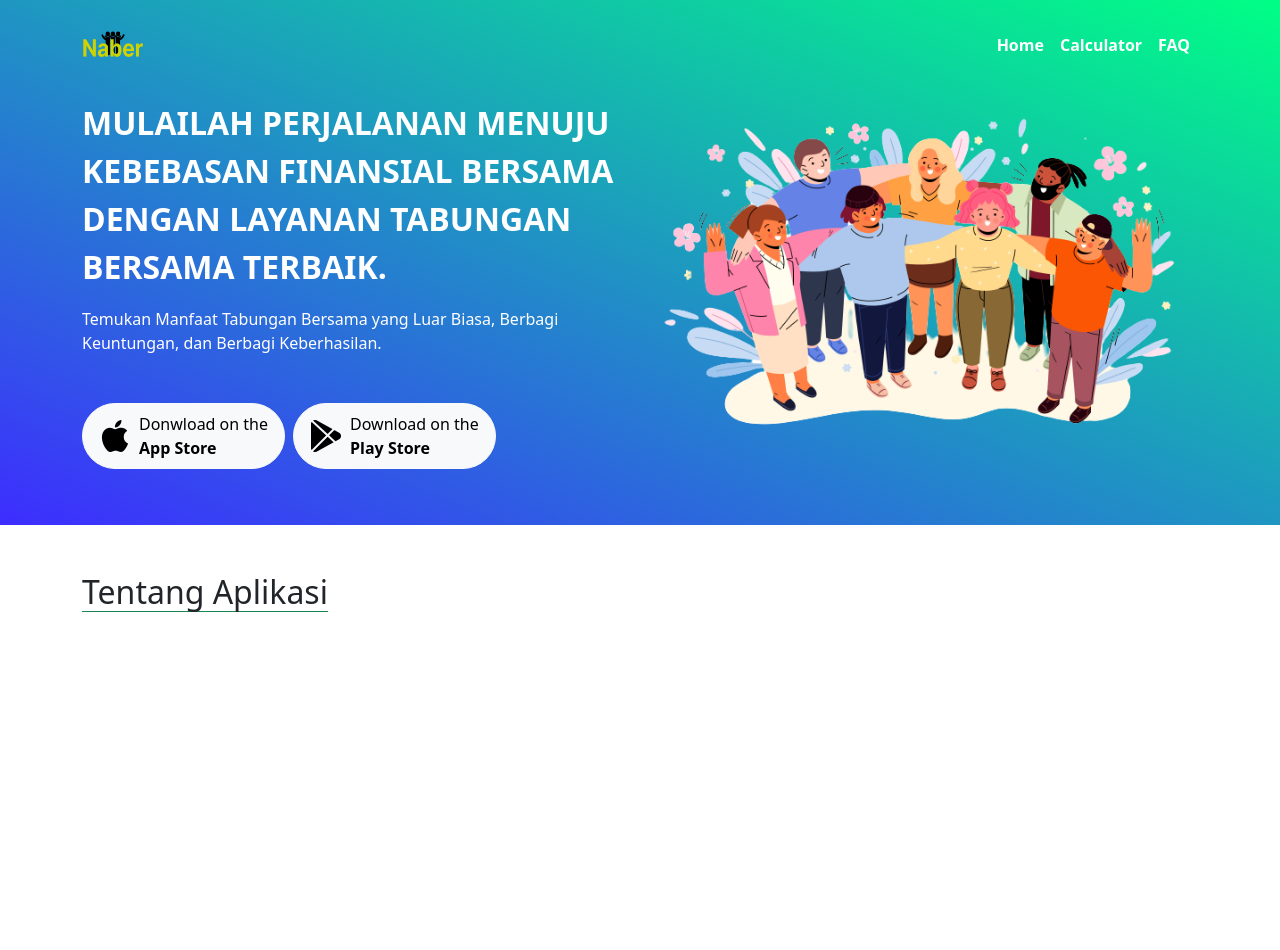
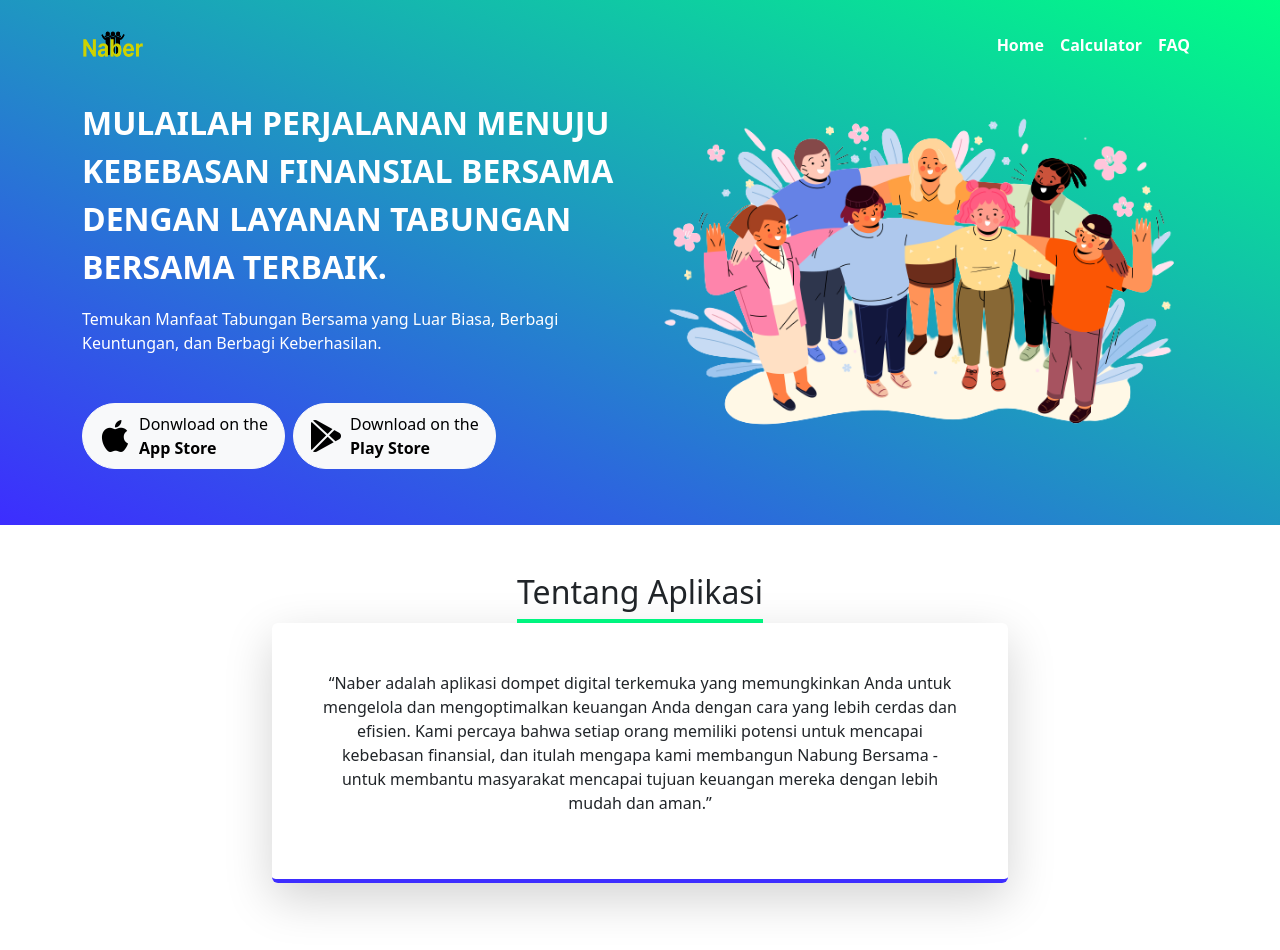
Before and after one commit to Febrianto752/naber-web-app, a Next.js app: page / in a window 1280 px wide. Shown: the top 950 px of the page. Before the commit the page ends 800 px from the top, so only its background shows below. Built offline with nearby package versions, Linux system fonts and the light colour scheme.

Commit message:
feat: add about section component

```diff
--- a/app/globals.css
+++ b/app/globals.css
@@ -124,3 +124,11 @@ a {
     var(--green-color)
   );
 }
+
+.border-bottom-green {
+  border-bottom: 4px solid var(--green-color);
+}
+
+.border-blue {
+  border-bottom: 4px solid var(--blue-color);
+}
--- a/app/page.js
+++ b/app/page.js
@@ -2,6 +2,7 @@ import Image from "next/image";
 import styles from "./page.module.css";
 import Navbar from "@/components/Navbar";
 import Banner from "@/components/Banner";
+import About from "@/components/About";
 
 export const metadata = {
   title: "Naber",
@@ -10,16 +11,7 @@ export default function Home() {
   return (
     <main>
       <Banner />
-      <section className="py-5">
-        <div className="container">
-          <h2
-            className="text-center border-bottom border-success"
-            style={{ width: "fit-content" }}
-          >
-            Tentang Aplikasi
-          </h2>
-        </div>
-      </section>
+      <About />
     </main>
   );
 }
--- /dev/null
+++ b/components/About.js
@@ -0,0 +1,34 @@
+export default function About() {
+  return (
+    <>
+      <section className="py-5 min-vh-100">
+        <div className="container">
+          <div
+            className="border-bottom-green mx-auto"
+            style={{ width: "fit-content" }}
+          >
+            <h2 className="text-center" style={{ width: "fit-content" }}>
+              Tentang Aplikasi
+            </h2>
+          </div>
+
+          <div className="row justify-content-center">
+            <div className="col col-md-8">
+              <div className="border-blue p-5 rounded shadow-lg">
+                <p className="text-center">
+                  “Naber adalah aplikasi dompet digital terkemuka yang
+                  memungkinkan Anda untuk mengelola dan mengoptimalkan keuangan
+                  Anda dengan cara yang lebih cerdas dan efisien. Kami percaya
+                  bahwa setiap orang memiliki potensi untuk mencapai kebebasan
+                  finansial, dan itulah mengapa kami membangun Nabung Bersama -
+                  untuk membantu masyarakat mencapai tujuan keuangan mereka
+                  dengan lebih mudah dan aman.”
+                </p>
+              </div>
+            </div>
+          </div>
+        </div>
+      </section>
+    </>
+  );
+}
```
